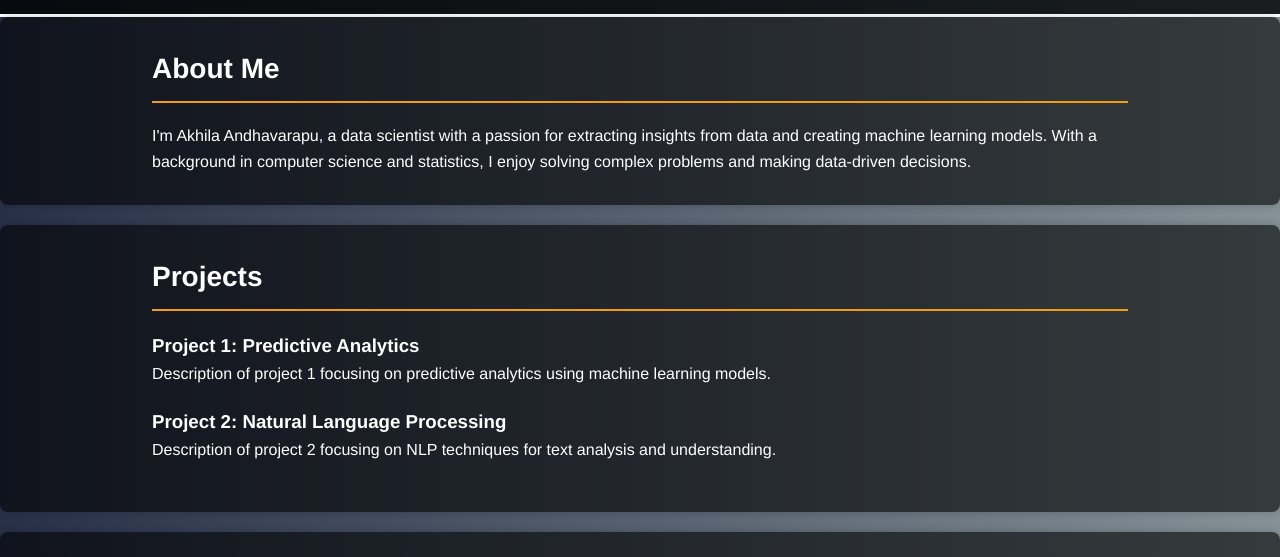
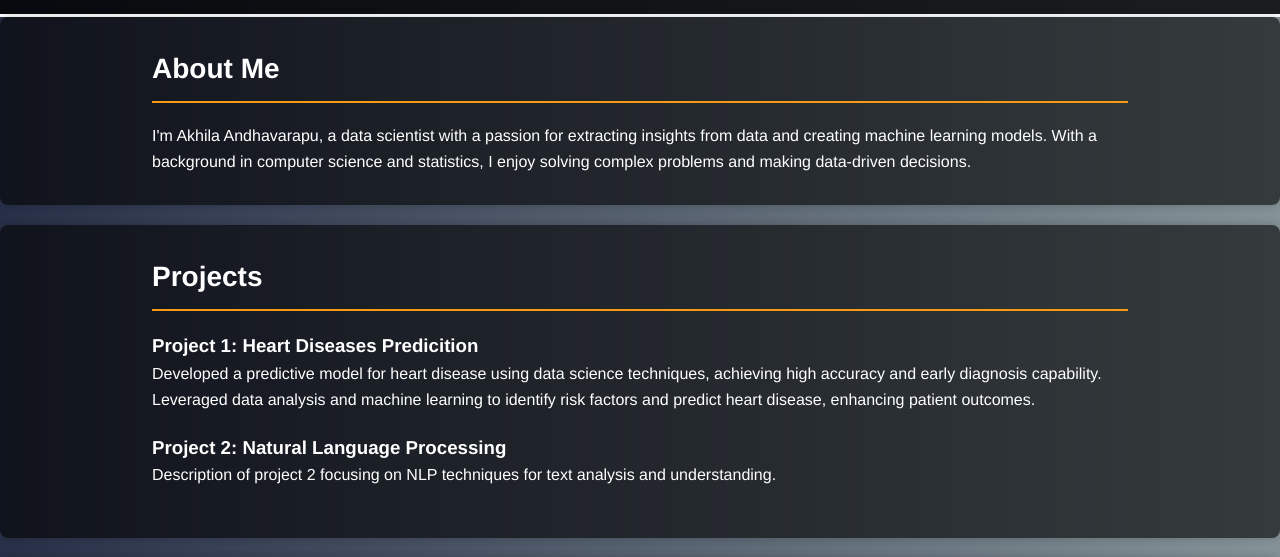
Before and after one commit to Akhila-andhavarapu/Akhila-andhavarapu.github.io, a plain HTML site: page index.html in a window 1280 px wide. Shown: the part 232-789 px from the top of the page. Drawn offline with Linux system fonts and the light colour scheme.

Commit message:
Update index.html

```diff
--- a/index.html
+++ b/index.html
@@ -40,8 +40,9 @@
         <div class="container">
             <h2>Projects</h2>
             <div class="project">
-                <h3>Project 1: Predictive Analytics</h3>
-                <p>Description of project 1 focusing on predictive analytics using machine learning models.</p>
+                <h3>Project 1: Heart Diseases Predicition</h3>
+                <p>Developed a predictive model for heart disease using data science techniques, achieving high accuracy and early diagnosis capability.</p>
+                <p>Leveraged data analysis and machine learning to identify risk factors and predict heart disease, enhancing patient outcomes.</p>
             </div>
             <div class="project">
                 <h3>Project 2: Natural Language Processing</h3>
```
